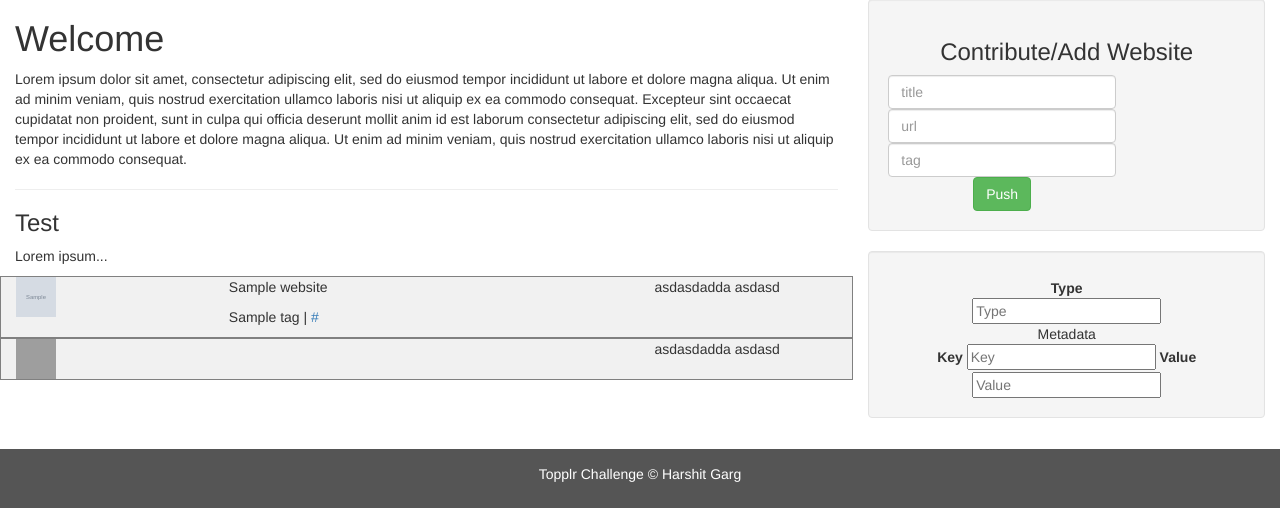
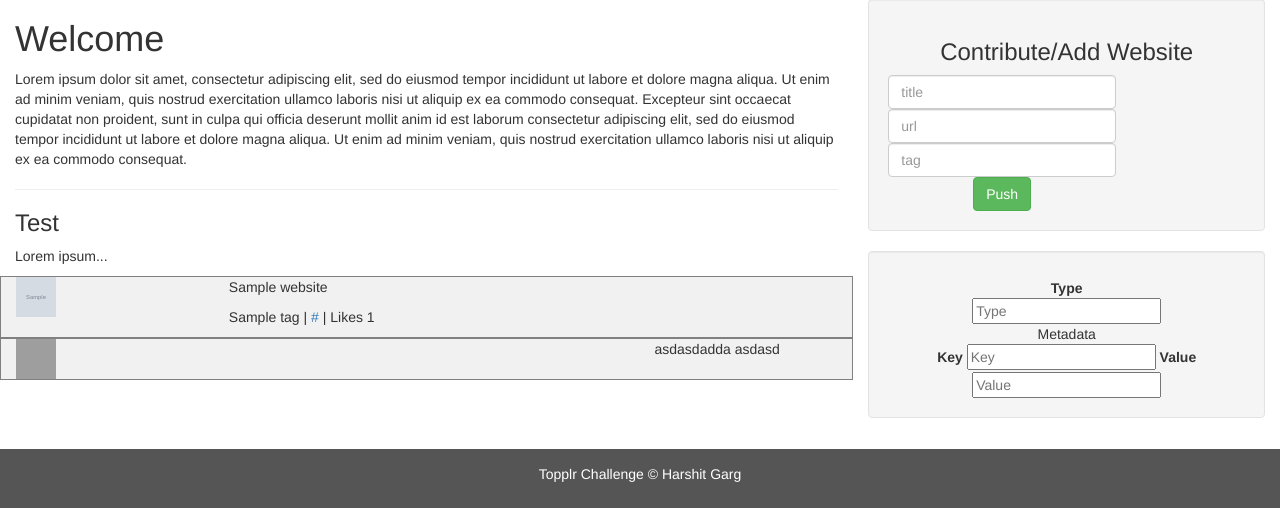
Before and after one commit to theharshitgarg/topplr_front_end_challenge, a Flask app: template templates/home.html in a window 1280 px wide. Shown: the part 53-561 px from the top of the page. Run offline with Flask 2, Linux system fonts and the light colour scheme; the template is opened without the code that fills it: most values are stand-ins (such as "Sample title", 1, 10 or a date in 2020); grey boxes marked "Sample" are stand-in pictures; some libraries are stand-ins or nearby versions; grey boxes are pictures that could not be loaded.

Commit message:
fix : requirements.txt and improvement

```diff
--- a/requirements.txt
+++ b/requirements.txt
@@ -170,5 +170,3 @@
 wsgiref==0.1.2
 xlwt==1.0.0
 yagmail==0.5.140
-zbar==0.10
-zbarlight==1.0.2
--- a/templates/home.html
+++ b/templates/home.html
@@ -91,12 +91,9 @@
           <div class="col-md-3">
               <img class='' src="{{ r['favicon_image'] }}">
           </div>
-          <div class="col-md-6">
+          <div class="col-md-9">
               <p>{{ r['title']}}</p>
-              <p>{{ r['tag']}} | <a href="{{r['url_address']}}" target="_blank">{{r['url_address']}}</a></p>
-          </div>
-          <div class="col-md-3">
-              asdasdadda asdasd
+              <p>{{ r['tag']}} | <a href="{{r['url_address']}}" target="_blank">{{r['url_address']}}</a> <span style="text-algin">| Likes 1 <span></p>
           </div>
         </div>
       {% endfor %}
```
